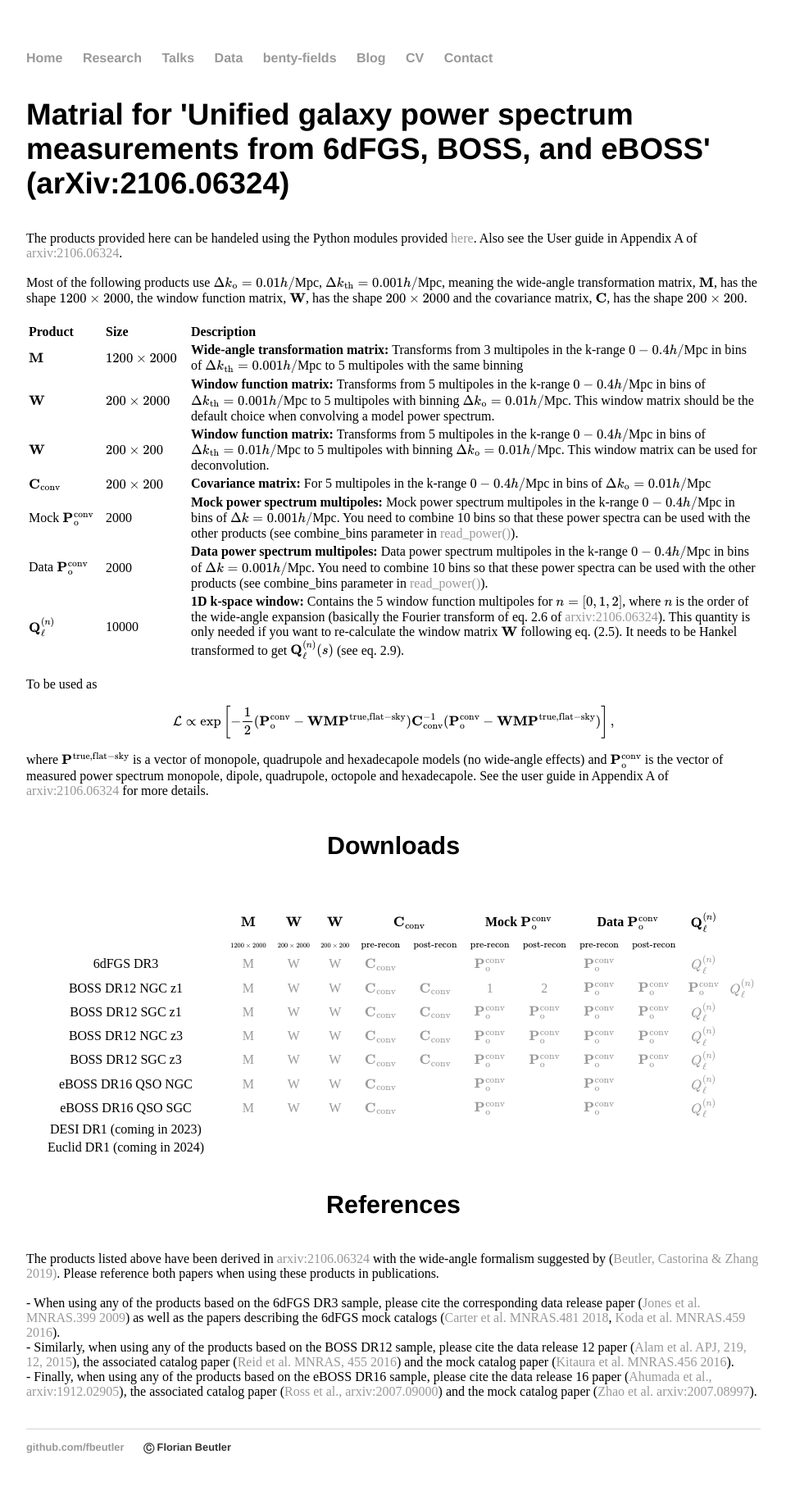
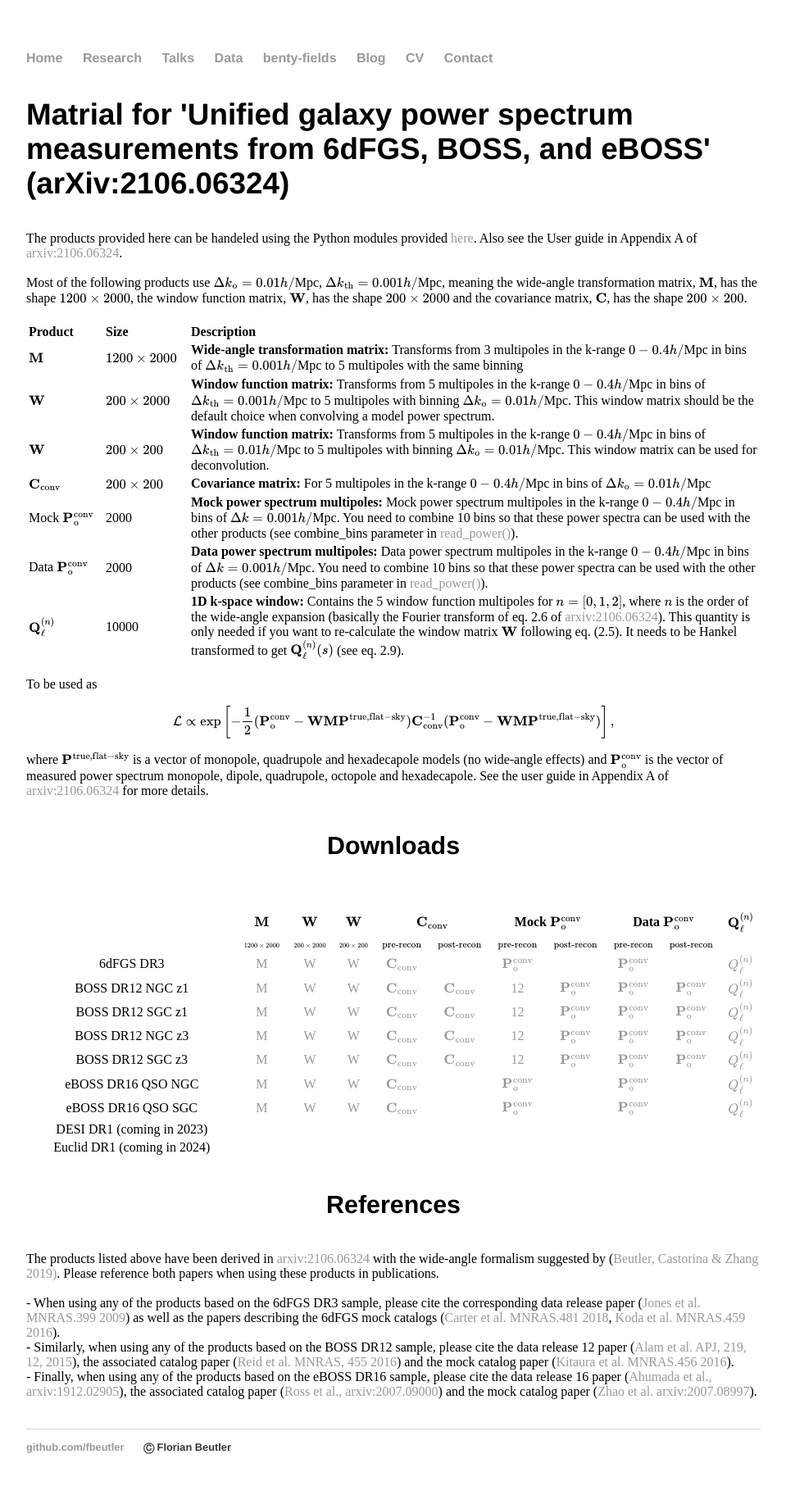
Before and after one commit to fbeutler/fbeutler.github.io, a Jekyll site: the page built from hub/deconv_paper.html, in a window 1280 px wide. Shown: the whole page at 82% size, without its empty margins (160-1119 px from the left). Built offline with Jekyll 4.4.1, drawn with Linux system fonts in a browser that asks for light colours.

Commit message:
Update deconv_paper.html

```diff
--- a/hub/deconv_paper.html
+++ b/hub/deconv_paper.html
@@ -124,8 +124,7 @@ title: Some material
     <td><a href="W_BOSS_DR12_NGC_z1_V6C_1_1_1_1_1_10_200_200_averaged_v1.matrix.gz">W</a></td>
     <td><a href="C_2048_BOSS_DR12_NGC_z1_V6C_1_1_1_1_1_10_200_200_prerecon.matrix.gz">\(\mathbf{C}_{\rm conv}\)</a></td>
     <td><a href="C_997_BOSS_DR12_NGC_z1_V6C_1_1_1_1_1_10_200_200_postrecon.matrix.gz">\(\mathbf{C}_{\rm conv}\)</a></td>
-    <td><a href="Patchy_V6C_BOSS_DR12_NGC_z1_1.tar.gz">1</a></td>
-    <td><a href="Patchy_V6C_BOSS_DR12_NGC_z1_2.tar.gz">2</a></td>
+    <td><a href="Patchy_V6C_BOSS_DR12_NGC_z1_1.tar.gz">1</a><a href="Patchy_V6C_BOSS_DR12_NGC_z1_2.tar.gz">2</a></td>
     <td><a href="Patchy_V6C_BOSS_DR12_NGC_z1_postrecon.tar.gz">\(\mathbf{P}^{\rm conv}_{\rm o}\)</a></td>
     <td><a href="ps1D_BOSS_DR12_NGC_z1_COMPnbar_TSC_700_700_700_400_renorm.dat">\(\mathbf{P}^{\rm conv}_{\rm o}\)</a></td>
     <td><a href="ps1D_BOSS_DR12_NGC_Recon_0.2_0.5_768_0.001_0.4_3500_renorm.dat">\(\mathbf{P}^{\rm conv}_{\rm o}\)</a></td>
@@ -138,7 +137,7 @@ title: Some material
     <td><a href="W_BOSS_DR12_SGC_z1_V6C_1_1_1_1_1_10_200_200_averaged_v1.matrix.gz">W</a></td>
     <td><a href="C_2048_BOSS_DR12_SGC_z1_V6C_1_1_1_1_1_10_200_200_prerecon.matrix.gz">\(\mathbf{C}_{\rm conv}\)</a></td>
     <td><a href="C_1000_BOSS_DR12_SGC_z1_V6C_1_1_1_1_1_10_200_200_postrecon.matrix.gz">\(\mathbf{C}_{\rm conv}\)</a></td>
-    <td><a href="Patchy_V6C_BOSS_DR12_SGC_z1.tar.gz">\(\mathbf{P}^{\rm conv}_{\rm o}\)</a></td>
+    <td><a href="Patchy_V6C_BOSS_DR12_SGC_z1_1.tar.gz">1</a><a href="Patchy_V6C_BOSS_DR12_SGC_z1_2.tar.gz">2</a></td>
     <td><a href="Patchy_V6C_BOSS_DR12_SGC_z1_postrecon.tar.gz">\(\mathbf{P}^{\rm conv}_{\rm o}\)</a></td>
     <td><a href="ps1D_BOSS_DR12_SGC_z1_COMPnbar_TSC_700_700_700_400_renorm.dat">\(\mathbf{P}^{\rm conv}_{\rm o}\)</a></td>
     <td><a href="ps1D_BOSS_DR12_SGC_Recon_0.2_0.5_768_0.001_0.4_3500_renorm.dat">\(\mathbf{P}^{\rm conv}_{\rm o}\)</a></td>
@@ -151,7 +150,7 @@ title: Some material
     <td><a href="W_BOSS_DR12_NGC_z3_V6C_1_1_1_1_1_10_200_200_averaged_v1.matrix.gz">W</a></td>
     <td><a href="C_2048_BOSS_DR12_NGC_z3_V6C_1_1_1_1_1_10_200_200_prerecon.matrix.gz">\(\mathbf{C}_{\rm conv}\)</a></td>
     <td><a href="C_997_BOSS_DR12_NGC_z3_V6C_1_1_1_1_1_10_200_200_postrecon.matrix.gz">\(\mathbf{C}_{\rm conv}\)</a></td>
-    <td><a href="Patchy_V6C_BOSS_DR12_NGC_z3.tar.gz">\(\mathbf{P}^{\rm conv}_{\rm o}\)</a></td>
+    <td><a href="Patchy_V6C_BOSS_DR12_NGC_z3_1.tar.gz">1</a><a href="Patchy_V6C_BOSS_DR12_NGC_z3_2.tar.gz">2</a></td>
     <td><a href="Patchy_V6C_BOSS_DR12_NGC_z3_postrecon.tar.gz">\(\mathbf{P}^{\rm conv}_{\rm o}\)</a></td>
     <td><a href="ps1D_BOSS_DR12_NGC_z3_COMPnbar_TSC_700_700_700_400_renorm.dat">\(\mathbf{P}^{\rm conv}_{\rm o}\)</a></td>
     <td><a href="ps1D_BOSS_DR12_NGC_Recon_0.5_0.75_768_0.001_0.4_3500_renorm.dat">\(\mathbf{P}^{\rm conv}_{\rm o}\)</a></td>
@@ -164,7 +163,7 @@ title: Some material
     <td><a href="W_BOSS_DR12_SGC_z3_V6C_1_1_1_1_1_10_200_200_averaged_v1.matrix.gz">W</a></td>
     <td><a href="C_2048_BOSS_DR12_SGC_z3_V6C_1_1_1_1_1_10_200_200_prerecon.matrix.gz">\(\mathbf{C}_{\rm conv}\)</a></td>
     <td><a href="C_1000_BOSS_DR12_SGC_z3_V6C_1_1_1_1_1_10_200_200_postrecon.matrix.gz">\(\mathbf{C}_{\rm conv}\)</a></td>
-    <td><a href="Patchy_V6C_BOSS_DR12_SGC_z3.tar.gz">\(\mathbf{P}^{\rm conv}_{\rm o}\)</a></td>
+    <td><a href="Patchy_V6C_BOSS_DR12_SGC_z3_1.tar.gz">1</a><a href="Patchy_V6C_BOSS_DR12_SGC_z3_2.tar.gz">2</a></td>
     <td><a href="Patchy_V6C_BOSS_DR12_SGC_z3_postrecon.tar.gz">\(\mathbf{P}^{\rm conv}_{\rm o}\)</a></td>
     <td><a href="ps1D_BOSS_DR12_SGC_z3_COMPnbar_TSC_700_700_700_400_renorm.dat">\(\mathbf{P}^{\rm conv}_{\rm o}\)</a></td>
     <td><a href="ps1D_BOSS_DR12_SGC_Recon_0.5_0.75_768_0.001_0.4_3500_renorm.dat">\(\mathbf{P}^{\rm conv}_{\rm o}\)</a></td>
```
